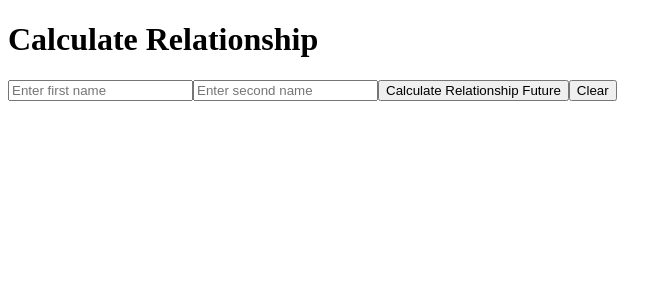
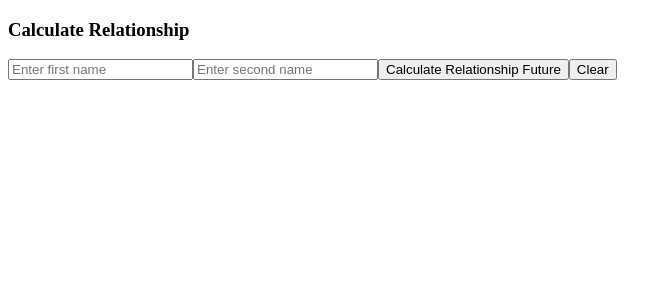
Before and after one commit to acciojob/flames-app-react-ManimehalaiAnandaraj, a React app: page / in a window 1280 px wide. Shown: the top 300 px of the page, without its empty margins (0-672 px from the left). Built offline with nearby package versions, Linux system fonts and the light colour scheme.

Commit message:
Completed assignment

```diff
--- a/src/components/App.js
+++ b/src/components/App.js
@@ -56,7 +56,7 @@ const App = () => {
 
   return (
     <div>
-        <h1>Calculate Relationship</h1>
+        <h3>Calculate Relationship</h3>
       <input
         data-testid="input1"
         name="name1"
@@ -86,7 +86,8 @@ const App = () => {
         Clear
       </button>
 
-      {result && <h3 data-testid="answer">{result}</h3>}
+      {result &&
+      <h3 data-testid="answer"> {result} </h3>}
     </div>
   );
 };
```
